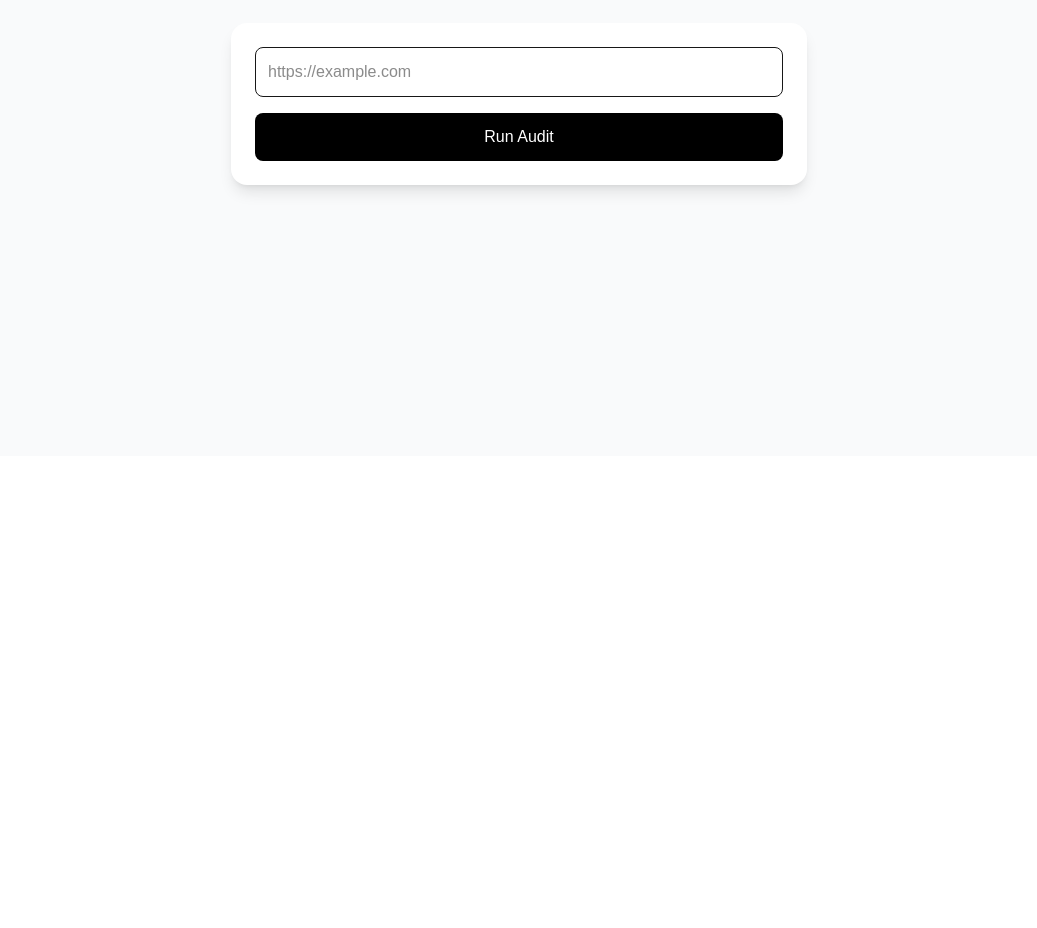
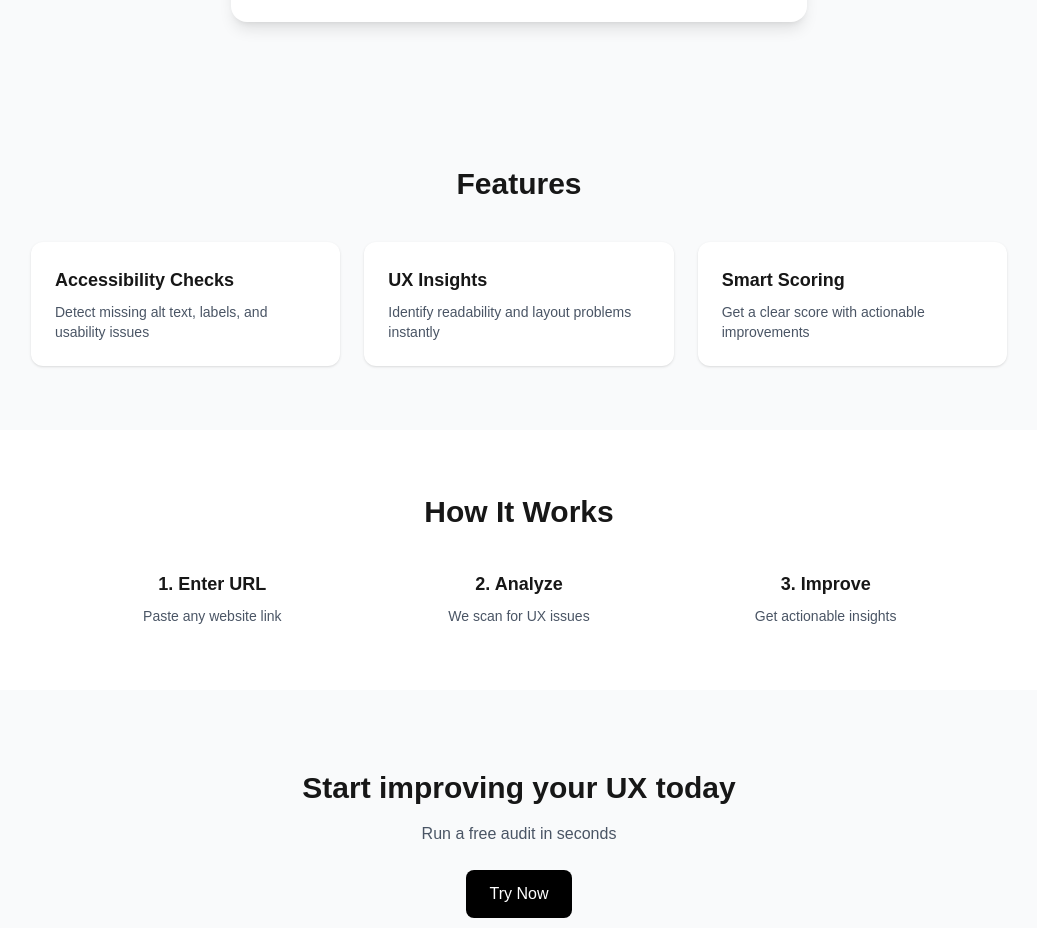
Before and after one commit to 1n4NO/ux-audit-tool, a Next.js app: page / in a window 1280 px wide. Shown: the part 344-1272 px from the top of the page, without its empty margins (121-1158 px from the left). Before the commit the page ends 800 px from the top, so only its background shows below. Built offline with nearby package versions, Linux system fonts and the light colour scheme.

Commit message:
Fixed hydration error

```diff
--- /dev/null
+++ b/src/app/components/History.tsx
@@ -0,0 +1,32 @@
+"use client";
+
+import { useEffect, useState } from "react";
+
+export default function History() {
+	const [mounted, setMounted] = useState(false);
+	const [reports, setReports] = useState<any[]>([]);
+
+  useEffect(() => {
+    const data = JSON.parse(localStorage.getItem("reports") || "[]");
+    setReports(data);
+  }, []);
+
+  if (!mounted) return null;
+
+  return (
+    <div className="mt-10">
+      <h3 className="text-xl font-semibold mb-4">Recent Audits</h3>
+
+      <div className="space-y-3">
+        {reports.map((r) => (
+          <div key={r.id} className="p-3 border rounded-lg bg-white">
+            <p className="font-medium">{r.url}</p>
+            <p className="text-sm text-gray-500">
+              Score: {r.result.score}
+            </p>
+          </div>
+        ))}
+      </div>
+    </div>
+  );
+}
--- a/src/app/page.tsx
+++ b/src/app/page.tsx
@@ -3,6 +3,7 @@
 import { useState } from "react";
 import ScoreCards from "./components/ScoreCards";
 import IssuesList from "./components/IssuesList";
+import History from "./components/History";
 
 export default function Home() {
   const [url, setUrl] = useState("");
@@ -18,18 +19,33 @@ export default function Home() {
     const data = await res.json();
     setResult(data);
     setLoading(false);
+    const savedReports = JSON.parse(localStorage.getItem("reports") || "[]");
+
+    const newReport = {
+      id: Date.now(),
+      url,
+      result: data,
+    };
+
+    localStorage.setItem(
+      "reports",
+      JSON.stringify([newReport, ...savedReports])
+    );
   };
 
   return (
-    <div className="min-h-screen bg-gray-50 flex flex-col items-center justify-center px-6">
-      <h1 className="text-4xl font-bold mb-2 text-center">
+    <div className="bg-gray-50 min-h-screen">
+
+      {/* 🔥 HERO */}
+      <section className="text-center py-20 px-6">
+        <h1 className="text-5xl font-bold mb-4">
           UX Audit Engine
         </h1>
-      <p className="text-gray-600 mb-6 text-center">
-        Analyze any website for UX & accessibility issues instantly
+        <p className="text-gray-600 text-lg mb-8">
+          Instantly analyze any website for UX & accessibility issues
         </p>
 
-      <div className="w-full max-w-xl bg-white shadow-lg rounded-2xl p-6">
+        <div className="max-w-xl mx-auto bg-white shadow-lg rounded-2xl p-6">
           <input
             type="text"
             placeholder="https://example.com"
@@ -45,13 +61,89 @@ export default function Home() {
             {loading ? "Analyzing..." : "Run Audit"}
           </button>
         </div>
+      </section>
 
+      {/* 🚀 FEATURES */}
+      <section className="py-16 px-6 max-w-5xl mx-auto">
+        <h2 className="text-3xl font-bold text-center mb-10">
+          Features
+        </h2>
+
+        <div className="grid md:grid-cols-3 gap-6">
+          <FeatureCard
+            title="Accessibility Checks"
+            desc="Detect missing alt text, labels, and usability issues"
+          />
+          <FeatureCard
+            title="UX Insights"
+            desc="Identify readability and layout problems instantly"
+          />
+          <FeatureCard
+            title="Smart Scoring"
+            desc="Get a clear score with actionable improvements"
+          />
+        </div>
+      </section>
+
+      {/* 🧠 HOW IT WORKS */}
+      <section className="bg-white py-16 px-6">
+        <h2 className="text-3xl font-bold text-center mb-10">
+          How It Works
+        </h2>
+
+        <div className="max-w-4xl mx-auto grid md:grid-cols-3 gap-6 text-center">
+          <Step title="1. Enter URL" desc="Paste any website link" />
+          <Step title="2. Analyze" desc="We scan for UX issues" />
+          <Step title="3. Improve" desc="Get actionable insights" />
+        </div>
+      </section>
+
+      {/* 📊 RESULTS */}
       {result && (
-        <div className="mt-10 w-full max-w-3xl">
+        <section className="py-16 px-6 max-w-4xl mx-auto">
           <ScoreCards result={result} />
           <IssuesList issues={result.issues} />
-        </div>
+        </section>
       )}
+
+      {/* 📊 HISTORY */}
+        <History />
+
+      {/* 🎯 CTA */}
+      <section className="text-center py-20 px-6">
+        <h2 className="text-3xl font-bold mb-4">
+          Start improving your UX today
+        </h2>
+        <p className="text-gray-600 mb-6">
+          Run a free audit in seconds
+        </p>
+
+        <button
+          onClick={() => window.scrollTo({ top: 0, behavior: "smooth" })}
+          className="bg-black text-white px-6 py-3 rounded-lg"
+        >
+          Try Now
+        </button>
+      </section>
+
     </div>
   );
 }
+
+function FeatureCard({ title, desc }: any) {
+  return (
+    <div className="bg-white p-6 rounded-xl shadow">
+      <h3 className="font-semibold text-lg mb-2">{title}</h3>
+      <p className="text-gray-600 text-sm">{desc}</p>
+    </div>
+  );
+}
+
+function Step({ title, desc }: any) {
+  return (
+    <div>
+      <h3 className="font-semibold text-lg mb-2">{title}</h3>
+      <p className="text-gray-600 text-sm">{desc}</p>
+    </div>
+  );
+}
```
Lines whose indentation alone changed are shown as unchanged.
